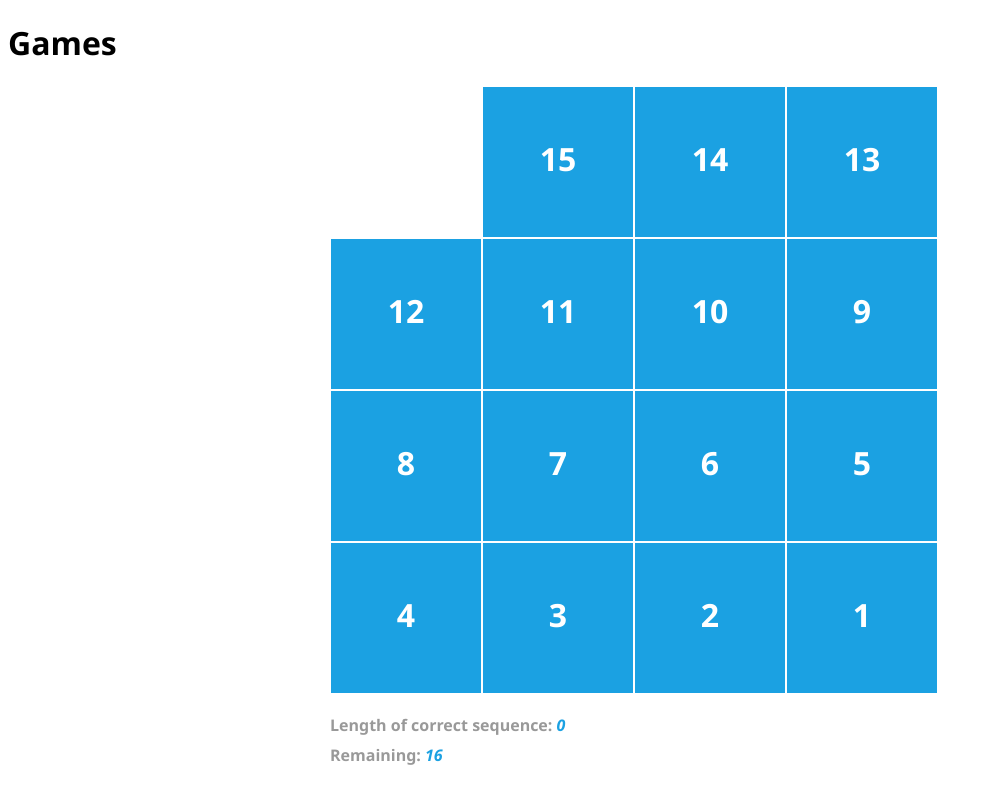
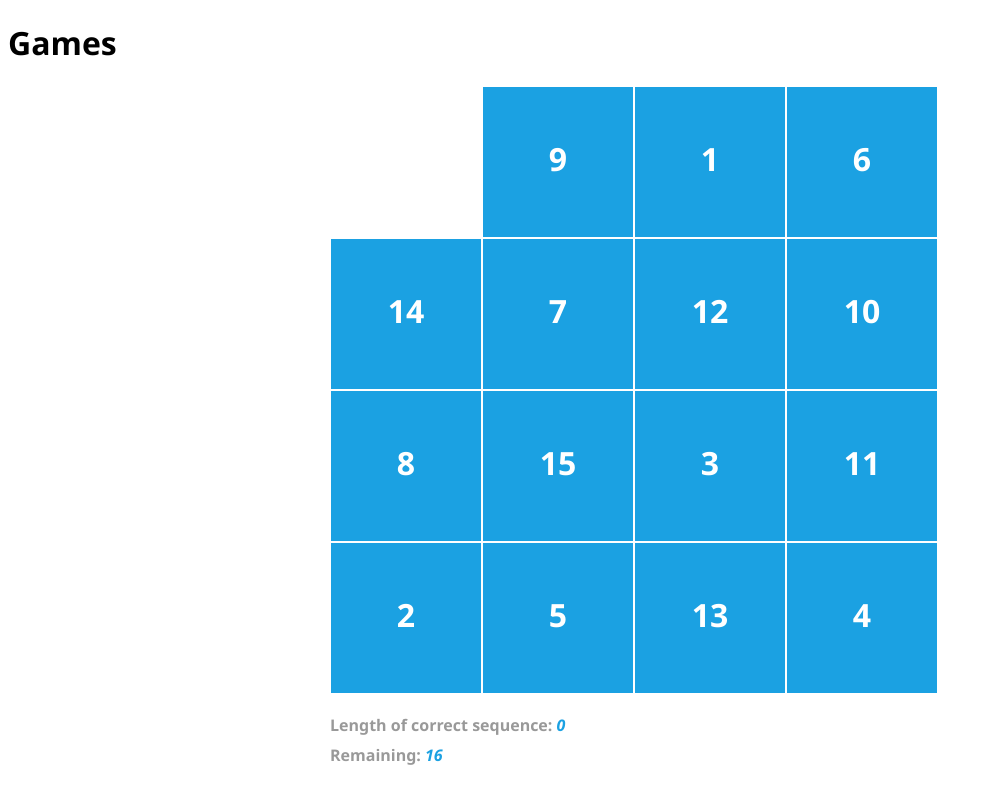
Before and after one commit to E2Blue/Fifteen, a plain HTML site: page index.html in a window 1280 px wide. Shown: the whole page, without its empty margins (0-991 px from the left). Drawn offline with Linux system fonts and the light colour scheme.

Commit message:
Implemented random init
The game now starts randomized.

```diff
--- a/fifteen.js
+++ b/fifteen.js
@@ -6,8 +6,7 @@ var fifteenGame = {
 	correctSequenceLength: 0,
 	init: function(){
 		for(var i = this.values.length; i > 0;i--){
-			//var value = this.values.splice(baserat på random 0 - i,1);
-			var value = this.values.pop();
+			var value = this.values.splice(Math.floor(Math.random() * i),1);
 			$('#gameField').append('<div class="square" data-index="'+(16 -i)+'" data-value="'+value+'"><h3>'+value+'</h3></div>');
 		}
 		this.emptySquare = $('#gameField .square.empty');
```
Also changed, not shown: index.html (+1 -1 lines).
